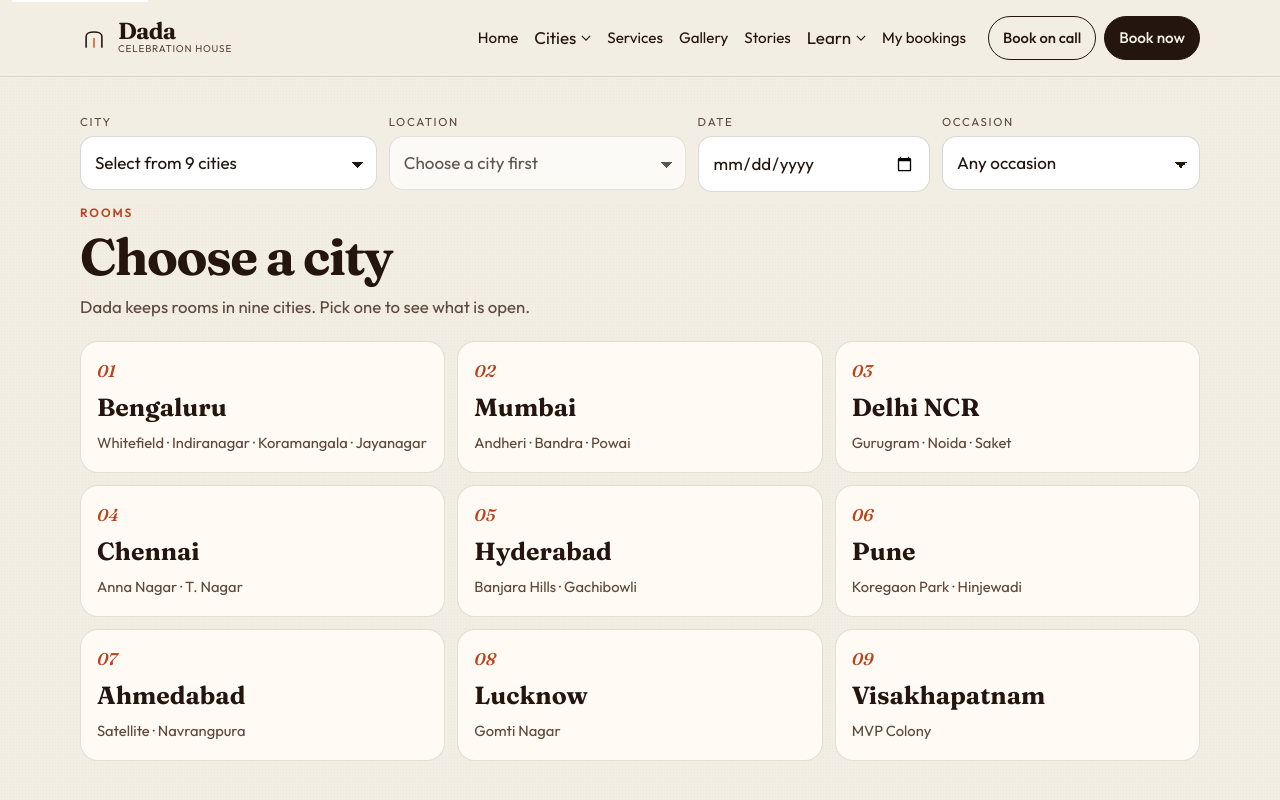
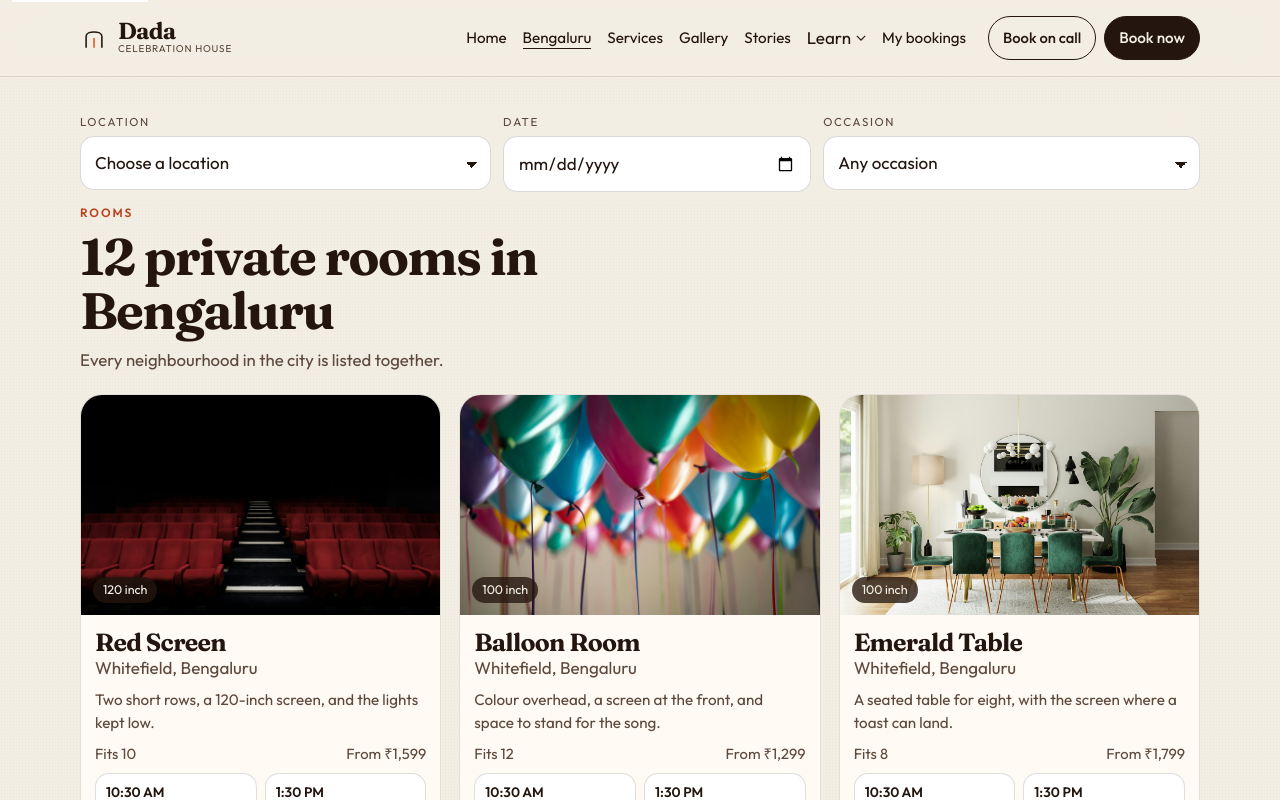
Before and after one commit to Manikantasaiv26/dada, a React (Vite) app: page /rooms in a window 1280 px wide. Shown: the top 800 px of the page. Built offline with nearby package versions, Linux system fonts and the light colour scheme.

Commit message:
Keep Bengaluru as the only Dada city.
The booking form, navigation, footer, and room list no longer offer the other eight cities.

Co-authored-by: Manikantasaiv26 <Manikantasaiv26@users.noreply.github.com>

```diff
--- a/index.html
+++ b/index.html
@@ -6,7 +6,7 @@
     <title>Dada — Private rooms for birthdays and gatherings</title>
     <meta
       name="description"
-      content="Dada is a private celebration house. Book a room for a birthday, anniversary, date night, proposal, or family gathering in nine Indian cities."
+      content="Dada is a private celebration house in Bengaluru. Book a room for a birthday, anniversary, date night, proposal, or family gathering."
     />
     <meta name="theme-color" content="#f4efe4" />
     <link rel="icon" href="%BASE_URL%favicon.svg" type="image/svg+xml" />
--- a/src/components.jsx
+++ b/src/components.jsx
@@ -77,20 +77,7 @@ export function Header() {
           <NavLink to="/" end>
             Home
           </NavLink>
-          <div className={open === "cities" ? "drop on" : "drop"}>
-            <button type="button" aria-expanded={open === "cities"} onClick={() => setOpen(open === "cities" ? null : "cities")}>
-              Cities
-              <Caret />
-            </button>
-            <div className="drop-panel" role="menu">
-              {cities.map((city) => (
-                <Link key={city.name} to={`/rooms?city=${encodeURIComponent(city.name)}`}>
-                  {city.name}
-                  <em>{city.areas.length} areas</em>
-                </Link>
-              ))}
-            </div>
-          </div>
+          <NavLink to="/rooms?city=Bengaluru">Bengaluru</NavLink>
           <NavLink to="/services">Services</NavLink>
           <NavLink to="/gallery">Gallery</NavLink>
           <NavLink to="/stories">Stories</NavLink>
@@ -151,11 +138,9 @@ export function Footer() {
         <div>
           <h2>Visit</h2>
           <ul>
-            {cities.map((city) => (
-              <li key={city.name}>
-                <Link to={`/rooms?city=${encodeURIComponent(city.name)}`}>{city.name}</Link>
+            <li>
+              <Link to="/rooms?city=Bengaluru">Bengaluru</Link>
             </li>
-            ))}
           </ul>
         </div>
         <div>
@@ -219,7 +204,7 @@ export function CallDialog() {
         <p className="eyebrow">House desk</p>
         <h2 id="call-title">Book on a call</h2>
         <p>
-          Tell the desk the city, the neighbourhood, and the hour. They will check the room and hold it while you decide.
+          Tell the desk the Bengaluru neighbourhood and the hour. They will check the room and hold it while you decide.
         </p>
         <a className="phone" href={`tel:${PHONE_TEL}`}>
           {PHONE_DISPLAY}
@@ -244,9 +229,11 @@ export function Fields({ city, location, date, occasion, errors = {}, onChange,
     onChange({ city: value, location: "" });
   }
 
+  const singleCity = cities.length === 1;
+
   return (
-    <div className={layout === "bar" ? "fields fields-bar" : "fields"}>
-      {layout === "ticket" && (
+    <div className={layout === "bar" ? `fields fields-bar${singleCity ? " no-city" : ""}` : "fields"}>
+      {layout === "ticket" && !singleCity && (
         <div className="city-line" role="group" aria-label="Cities">
           {cities.map((item) => (
             <button
@@ -262,6 +249,7 @@ export function Fields({ city, location, date, occasion, errors = {}, onChange,
         </div>
       )}
 
+      {!singleCity && (
         <label className="field" htmlFor={cityId}>
           <span>City</span>
           <select id={cityId} value={city} aria-invalid={Boolean(errors.city)} onChange={(event) => changeCity(event.target.value)}>
@@ -274,6 +262,7 @@ export function Fields({ city, location, date, occasion, errors = {}, onChange,
           </select>
           {errors.city && <em className="field-error">{errors.city}</em>}
         </label>
+      )}
 
       <label className="field" htmlFor={areaId}>
         <span>Location</span>
--- a/src/data.js
+++ b/src/data.js
@@ -16,14 +16,6 @@ export const occasions = [
 
 export const cities = [
   { name: "Bengaluru", areas: ["Whitefield", "Indiranagar", "Koramangala", "Jayanagar"] },
-  { name: "Mumbai", areas: ["Andheri", "Bandra", "Powai"] },
-  { name: "Delhi NCR", areas: ["Gurugram", "Noida", "Saket"] },
-  { name: "Chennai", areas: ["Anna Nagar", "T. Nagar"] },
-  { name: "Hyderabad", areas: ["Banjara Hills", "Gachibowli"] },
-  { name: "Pune", areas: ["Koregaon Park", "Hinjewadi"] },
-  { name: "Ahmedabad", areas: ["Satellite", "Navrangpura"] },
-  { name: "Lucknow", areas: ["Gomti Nagar"] },
-  { name: "Visakhapatnam", areas: ["MVP Colony"] },
 ];
 
 export const addons = [
@@ -263,13 +255,13 @@ export const stories = [
   {
     slug: "the-second-song",
     title: "An anniversary with the second song",
-    place: "Emerald Table · Bandra",
+    place: "Emerald Table · Indiranagar",
     occasion: "Anniversary",
     image: photo("salon.jpg"),
     alt: "A dining table dressed in green and gold",
     excerpt: "They asked for the lights one step above dark, and for no one to open the door during the toast.",
     paragraphs: [
-      "Eight years is an awkward number for a party and a good number for a table. Emerald Table in Bandra seats eight, which meant the couple and the six people who had been there the first time.",
+      "Eight years is an awkward number for a party and a good number for a table. Emerald Table in Indiranagar seats eight, which meant the couple and the six people who had been there the first time.",
       "The screen faced the table. They did not play a film. They played one song at the start and, much later, a second one. In between there was food, a short speech that forgot its ending, and the relief of not splitting a bill with a neighbouring birthday.",
       "Dada’s anniversary rooms are built for that middle stretch: long enough to talk, private enough that a speech can fail and still be fine.",
     ],
@@ -277,14 +269,14 @@ export const stories = [
   {
     slug: "the-screen-said-yes",
     title: "The screen said it before he did",
-    place: "Red Screen · Anna Nagar",
+    place: "Red Screen · Jayanagar",
     occasion: "Proposal",
     image: photo("screen.jpg"),
     alt: "Empty red cinema seats in a dark room",
     excerpt: "A three-hour slot, two people, and a line written on the opening frame.",
     paragraphs: [
       "He did not want a crowd, a violin, or a restaurant that already knew. He wanted a dark room and a sentence she would read before either of them spoke.",
-      "Red Screen in Anna Nagar is the quietest of the house rooms: short rows, a large screen, a door that closes properly. The line was on the first frame. The rest of the slot was a film she had picked months ago, which he had pretended not to remember.",
+      "Red Screen in Jayanagar is the quietest of the house rooms: short rows, a large screen, a door that closes properly. The line was on the first frame. The rest of the slot was a film she had picked months ago, which he had pretended not to remember.",
       "Proposals at Dada stay small on purpose. The room holds the moment. It does not perform it back to a dining room.",
     ],
   },
@@ -294,7 +286,7 @@ export const steps = [
   {
     n: "01",
     title: "Pick the neighbourhood",
-    text: "Choose a city and the area that is easy for your people. Each neighbourhood keeps its own rooms.",
+    text: "Choose a Bengaluru neighbourhood that is easy for your people. Each one keeps its own rooms.",
   },
   {
     n: "02",
--- a/src/pages/Home.jsx
+++ b/src/pages/Home.jsx
@@ -1,7 +1,7 @@
 import { useState } from "react";
 import { Link, useNavigate } from "react-router-dom";
 import { Fields, RoomCard, useTitle } from "../components.jsx";
-import { cities, faqs, featured, maxISO, photo, services, steps, stories, todayISO } from "../data.js";
+import { areasFor, cities, faqs, featured, maxISO, photo, rooms, services, steps, stories, todayISO } from "../data.js";
 import { useBooking } from "../store.jsx";
 
 const SEARCH_KEY = "dada-search";
@@ -19,8 +19,10 @@ export default function Home() {
   const navigate = useNavigate();
   const { openCall } = useBooking();
   const saved = readSearch();
-  const [city, setCity] = useState(saved.city || "");
-  const [location, setLocation] = useState(saved.location || "");
+  const houseCity = cities[0].name;
+  const savedCity = cities.some((item) => item.name === saved.city) ? saved.city : houseCity;
+  const [city, setCity] = useState(savedCity);
+  const [location, setLocation] = useState(areasFor(savedCity).includes(saved.location) ? saved.location : "");
   const [date, setDate] = useState(saved.date || "");
   const [occasion, setOccasion] = useState(saved.occasion || "Birthday");
   const [errors, setErrors] = useState({});
@@ -71,12 +73,12 @@ export default function Home() {
           </blockquote>
           <dl className="stats">
             <div>
-              <dt>60</dt>
+              <dt>{rooms.length}</dt>
               <dd>private rooms</dd>
             </div>
             <div>
-              <dt>9</dt>
-              <dd>cities</dd>
+              <dt>{cities[0].areas.length}</dt>
+              <dd>neighbourhoods</dd>
             </div>
             <div>
               <dt>3 hr</dt>
@@ -202,16 +204,16 @@ export default function Home() {
       <section className="section wrap">
         <div className="section-head">
           <div>
-            <p className="eyebrow">Cities</p>
-            <h2>Nine cities. The room stays private in each.</h2>
+            <p className="eyebrow">Bengaluru</p>
+            <h2>Four neighbourhoods. The room stays private in each.</h2>
           </div>
         </div>
         <div className="city-grid">
-          {cities.map((cityItem, index) => (
-            <Link key={cityItem.name} to={`/rooms?city=${encodeURIComponent(cityItem.name)}`}>
+          {cities[0].areas.map((area, index) => (
+            <Link key={area} to={`/rooms?city=${encodeURIComponent(cities[0].name)}&location=${encodeURIComponent(area)}`}>
               <span>0{index + 1}</span>
-              <strong>{cityItem.name}</strong>
-              <em>{cityItem.areas.join(" · ")}</em>
+              <strong>{area}</strong>
+              <em>Bengaluru</em>
             </Link>
           ))}
         </div>
--- a/src/pages/Rooms.jsx
+++ b/src/pages/Rooms.jsx
@@ -4,8 +4,10 @@ import { areasFor, cities, filterRooms, formatDate } from "../data.js";
 
 export default function Rooms() {
   const [params, setParams] = useSearchParams();
-  const city = params.get("city") || "";
-  const location = params.get("location") || "";
+  const requestedCity = params.get("city") || "";
+  const city = cities.some((item) => item.name === requestedCity) ? requestedCity : cities[0].name;
+  const requestedLocation = params.get("location") || "";
+  const location = areasFor(city).includes(requestedLocation) ? requestedLocation : "";
   const date = params.get("date") || "";
   const occasion = params.get("occasion") || "";
 
@@ -45,8 +47,8 @@ export default function Rooms() {
     return `/rooms?${next}`;
   }
 
-  let heading = "Choose a city";
-  let note = "Dada keeps rooms in nine cities. Pick one to see what is open.";
+  let heading = `Private rooms in ${city}`;
+  let note = "Pick a neighbourhood to see what is open.";
   if (location) {
     heading = `${list.length} private ${list.length === 1 ? "room" : "rooms"} in ${location}`;
     note = `${city}${date ? ` · ${formatDate(date)}` : ""}${occasion ? ` · rooms for a ${occasion.toLowerCase()} are listed first` : ""}`;
--- a/src/styles.css
+++ b/src/styles.css
@@ -402,6 +402,7 @@ img[src$="screen.jpg"] { object-position: center 88%; }
   backdrop-filter: blur(12px);
 }
 .fields-bar { grid-template-columns: 1.15fr 1.15fr 0.9fr 1fr; margin: 0; }
+.fields-bar.no-city { grid-template-columns: 1.2fr 0.9fr 1.1fr; }
 .date-flag {
   font-family: var(--serif);
   font-size: 1.3rem;
```
Also changed, not shown: 1 other file (tests, documents, lock files or other folders). Lines whose indentation alone changed are shown as unchanged.
